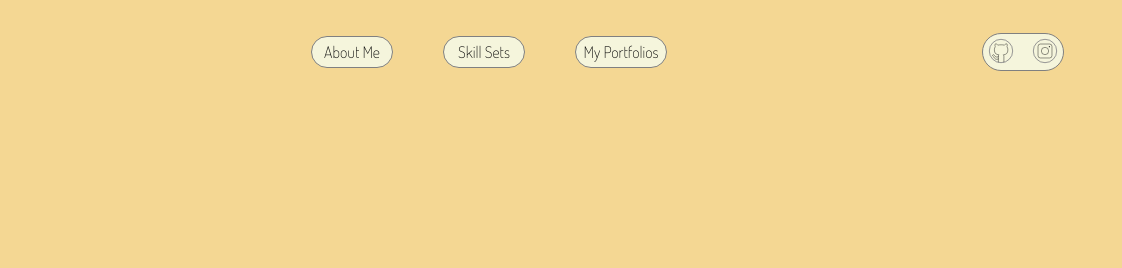
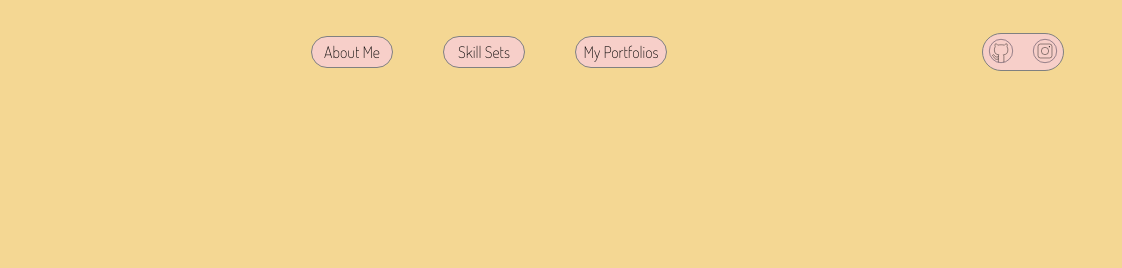
Before and after one commit to yosuasanamuri/Personal-Website, a plain HTML site: page index.html in a window 1280 px wide. Shown: the top 268 px of the page, 158-1280 px from the left. Drawn offline with Linux system fonts and the light colour scheme; a web font is replaced by a local one.

Commit message:
ubah warna box pada navbar dan socmed

```diff
--- a/styles.css
+++ b/styles.css
@@ -202,7 +202,7 @@ body {
     display: flex;
     justify-content: space-evenly;
     column-gap: 10px;
-    background-color: beige;
+    background-color: #f7cfc9;
   }
 
   .navbars {
@@ -217,7 +217,7 @@ body {
     display: flex;
     justify-content: center;
     width: 80px;
-    background-color: beige;
+    background-color: #f7cfc9;
     border-radius: 20px;
     padding: 5px 0 5px;
     border: 1px solid grey;
@@ -227,7 +227,7 @@ body {
     width: 80px;
     display: flex;
     justify-content: center;
-    background-color: beige;
+    background-color: #f7cfc9;
     border-radius: 20px;
     padding: 5px 0 5px;
     border: 1px solid grey;
@@ -237,7 +237,7 @@ body {
     width: 90px;
     display: flex;
     justify-content: center;
-    background-color: beige;
+    background-color: #f7cfc9;
     border-radius: 20px;
     padding: 5px 0 5px;
     border: 1px solid grey;
```
